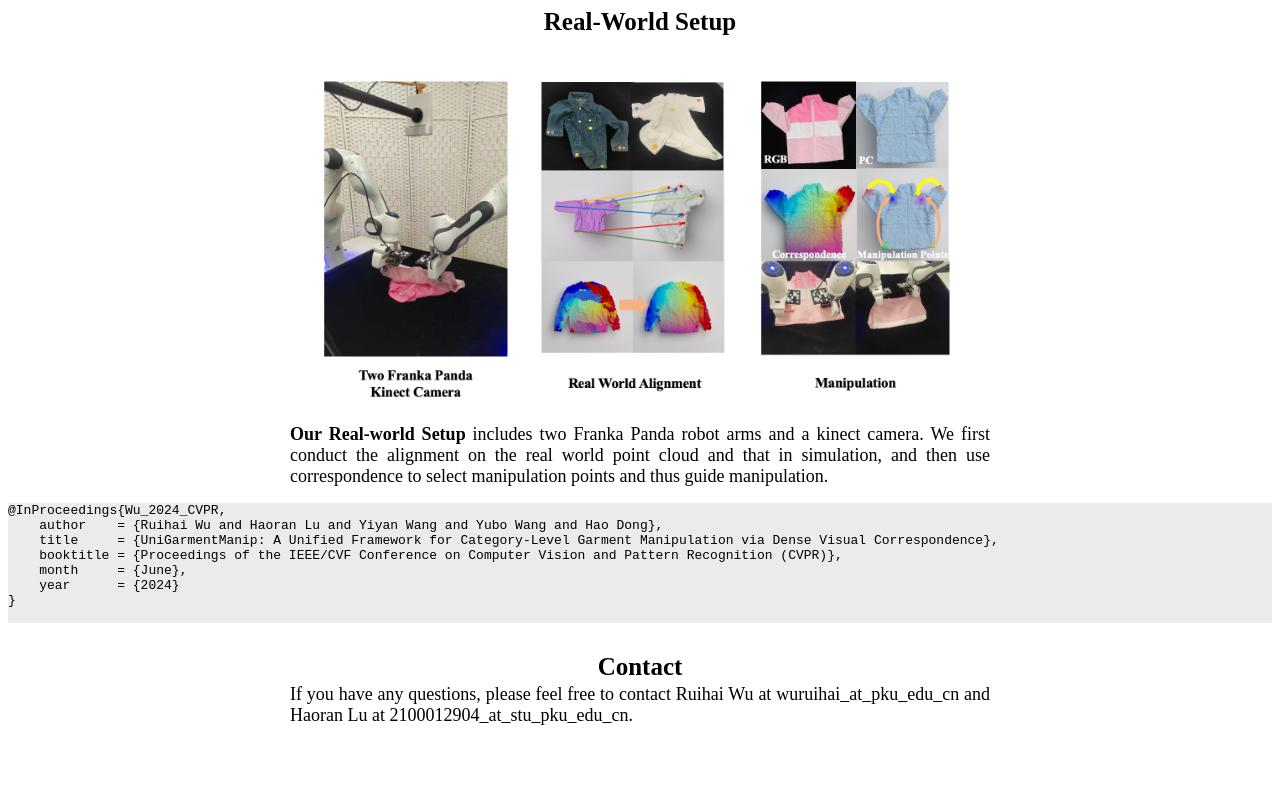
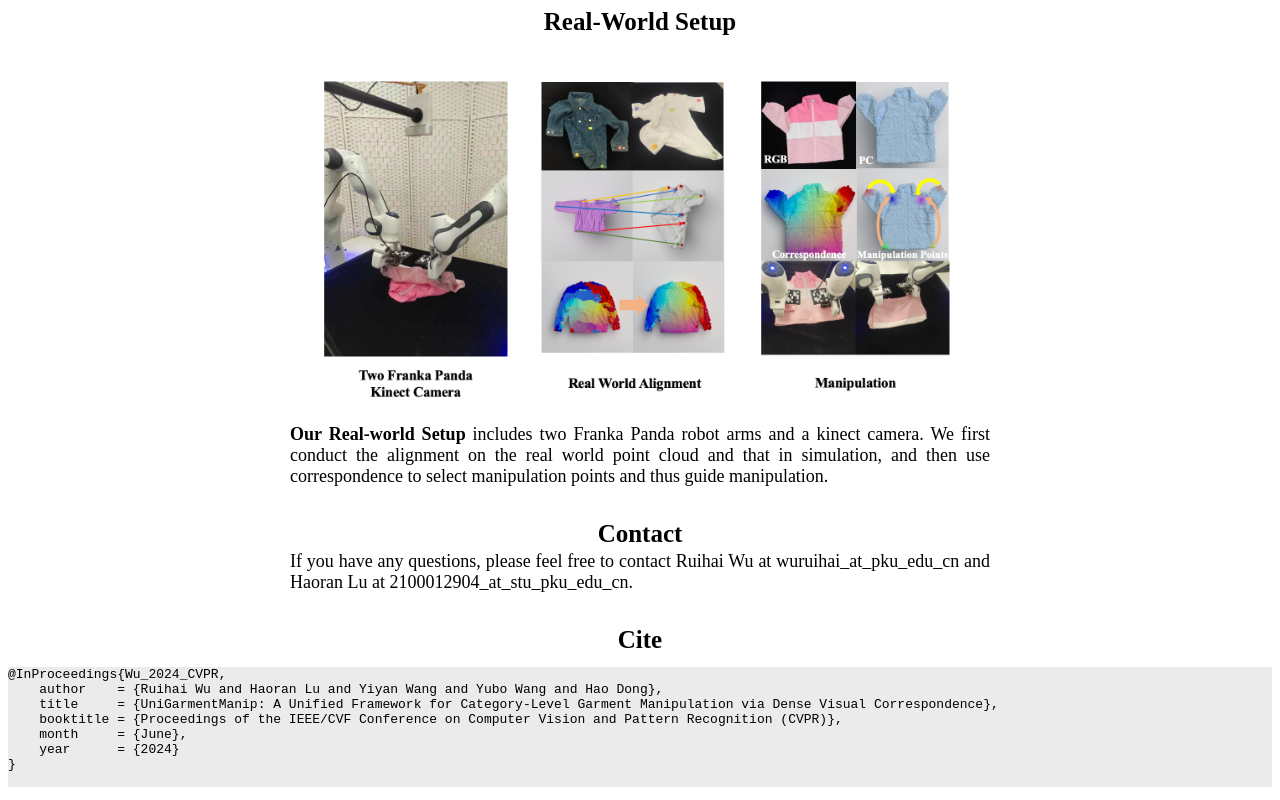
Before and after one commit to warshallrho/unigarmentmanip, a plain HTML site: page index.html in a window 1280 px wide. Shown: the part 3752-4552 px from the top of the page. Before the commit the page ends 4497 px from the top, so only its background shows below. Drawn offline with Linux system fonts and the light colour scheme; a web font is replaced by a local one.

Commit message:
Update index.html

```diff
--- a/index.html
+++ b/index.html
@@ -91,6 +91,19 @@
   </p></td></tr></tbody></table>
 
 
+
+
+<div class="abstractTitle">
+    Contact
+</div>
+  <table width="800" align="center"><tbody><tr><td><p class="figureTitleText">
+      If you have any questions, please feel free to contact Ruihai Wu at wuruihai_at_pku_edu_cn and Haoran Lu at 2100012904_at_stu_pku_edu_cn.
+  </p></td></tr></tbody></table>
+
+
+<div class="abstractTitle">
+    Cite
+</div>
 <div class = "myBibTex">
   <pre style="background-color: #EBEBEB;">
 @InProceedings{Wu_2024_CVPR,
@@ -103,14 +116,4 @@
   </pre>
 </div>
 
-
-<div class="abstractTitle">
-    Contact
-</div>
-  <table width="800" align="center"><tbody><tr><td><p class="figureTitleText">
-      If you have any questions, please feel free to contact Ruihai Wu at wuruihai_at_pku_edu_cn and Haoran Lu at 2100012904_at_stu_pku_edu_cn.
-  </p></td></tr></tbody></table>
-
-<p></p>
-
 </body></html>
```
